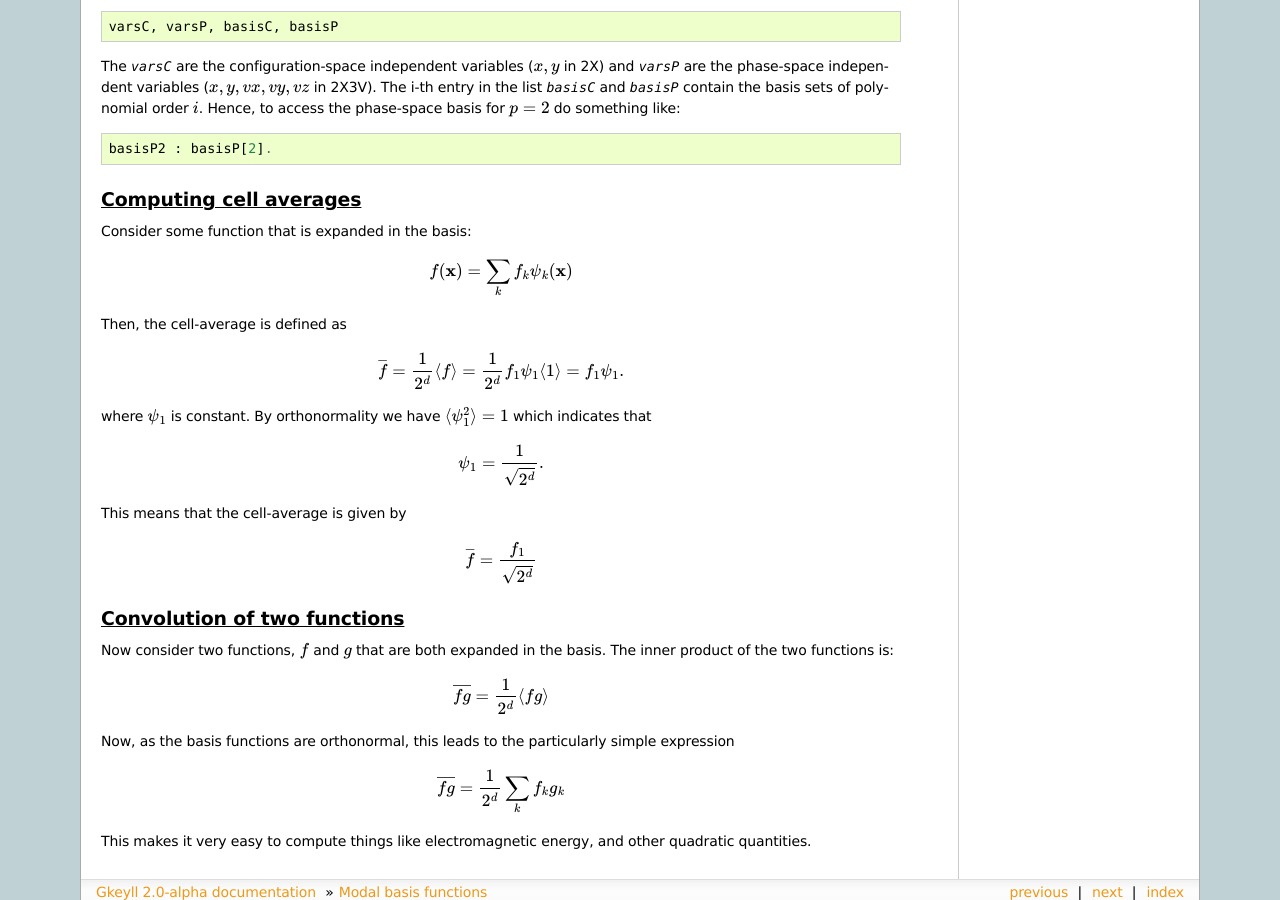
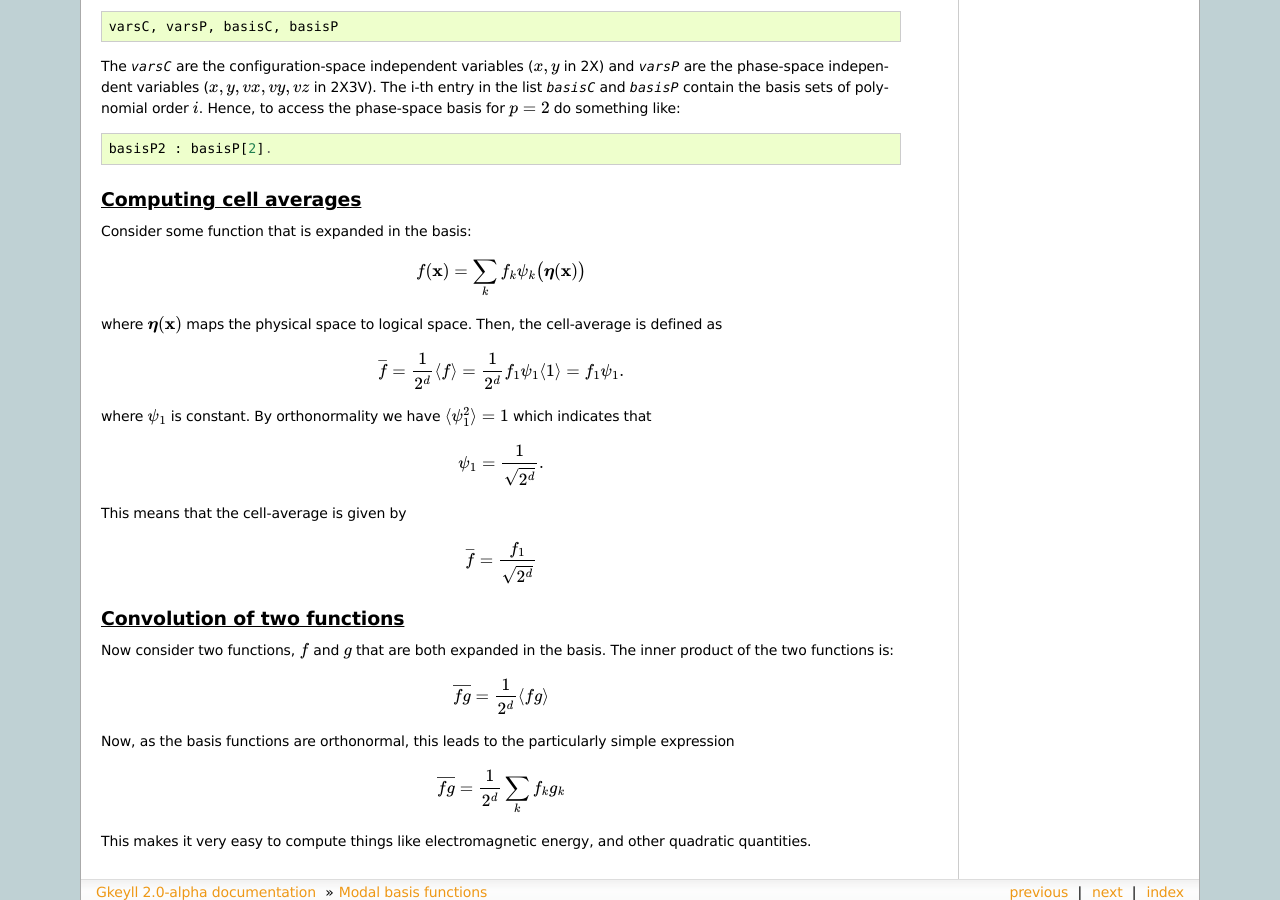
Before and after one commit to ammarhakim/gkyl-doc, a Sphinx documentation site: the page built from source/dev/modalbasis.rst, in a window 1280 px wide and 900 px high, scrolled down 692 px. Built offline with Sphinx 7.4.7, drawn with Linux system fonts in a browser that asks for light colours.

Commit message:
Updates to modal basis notes to fix some minor confusion

```diff
--- a/source/dev/modalbasis.rst
+++ b/source/dev/modalbasis.rst
@@ -58,9 +58,10 @@ Consider some function that is expanded in the basis:
 
 .. math::
 
-   f(\mathbf{x}) = \sum_k f_k \psi_k(\mathbf{x})
+   f(\mathbf{x}) = \sum_k f_k \psi_k\big(\boldsymbol{\eta}(\mathbf{x})\big)
 
-Then, the cell-average is defined as
+where :math:`\boldsymbol{\eta}(\mathbf{x})` maps the physical space to
+logical space. Then, the cell-average is defined as
 
 .. math::
 
```
